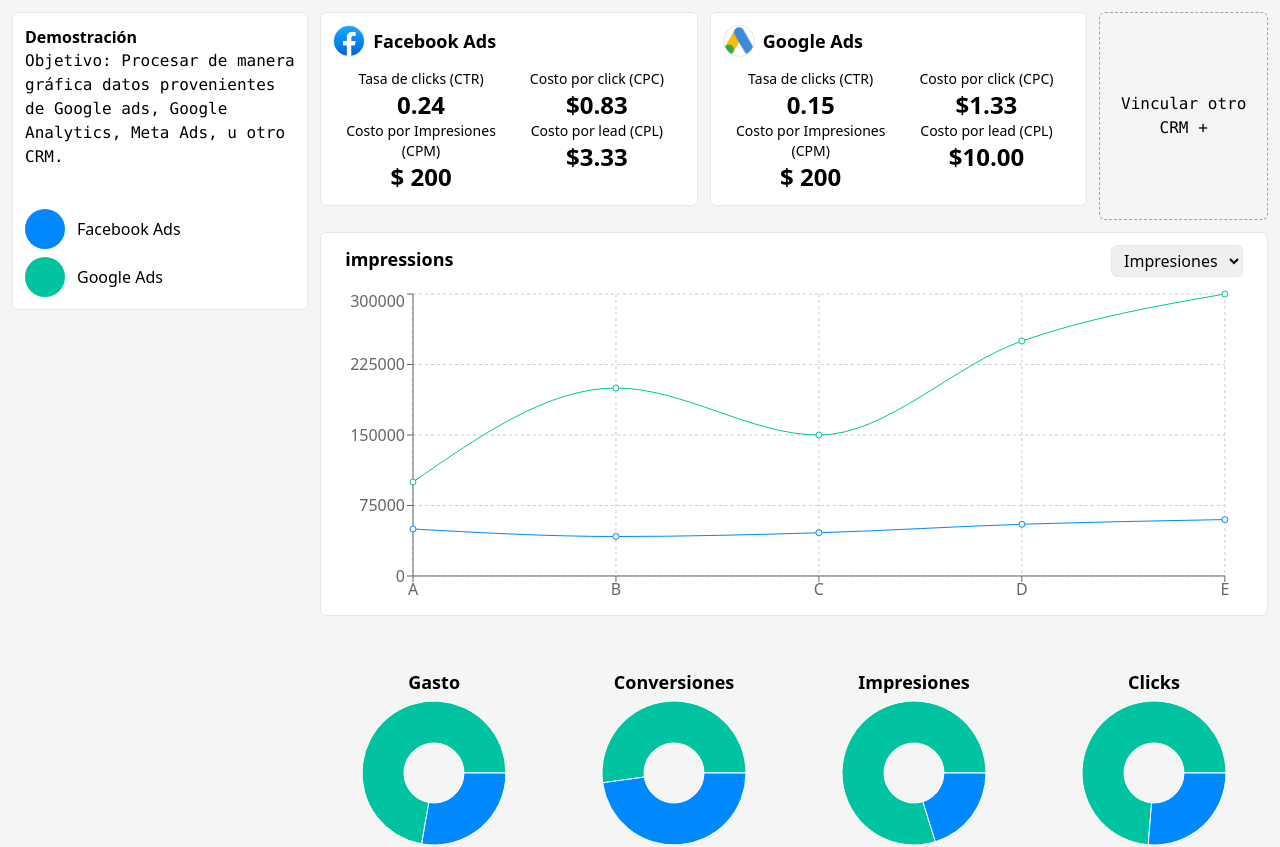
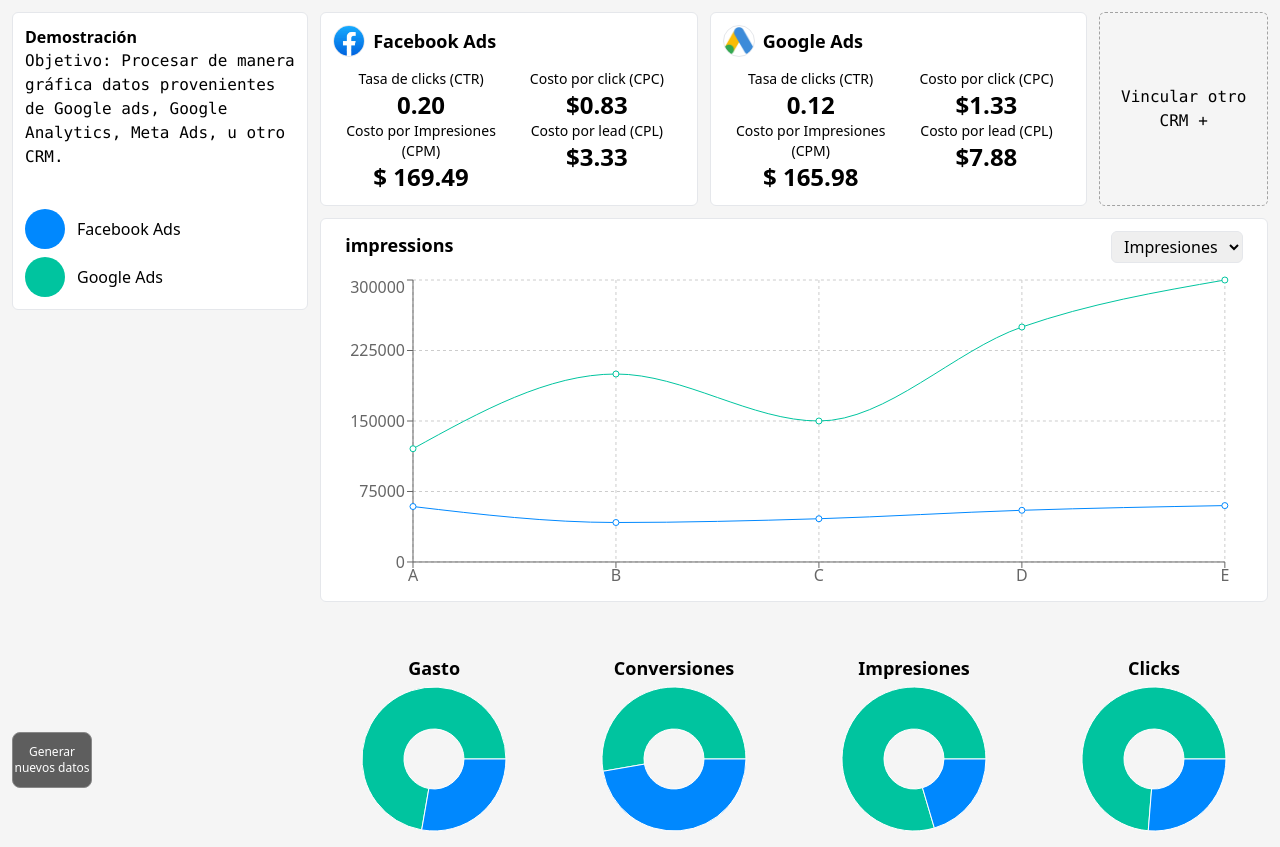
Before and after one commit to bryanlundberg/dashboard-admira, a React (Vite) app: page / in a window 1280 px wide. Shown: the top 847 px of the page. Built offline with nearby package versions, Linux system fonts and the light colour scheme.

Commit message:
minor changes

```diff
--- a/package.json
+++ b/package.json
@@ -17,6 +17,7 @@
   },
   "devDependencies": {
     "@eslint/js": "^9.8.0",
+    "@faker-js/faker": "^8.4.1",
     "@types/react": "^18.3.3",
     "@types/react-dom": "^18.3.0",
     "@vitejs/plugin-react": "^4.3.1",
--- a/public/google-ads.json
+++ b/public/google-ads.json
@@ -2,9 +2,9 @@
   "campaigns": [
     {
       "name": "Campaña 1",
-      "impressions": 100000,
+      "impressions": 120500,
       "clics": 15000,
-      "conversions": 2000,
+      "conversions": 2539,
       "cost": 20000
     },
     {
--- a/public/meta-ads.json
+++ b/public/meta-ads.json
@@ -7,7 +7,7 @@
       "spendingAdvertising": 10000,
       "conversions": 3000,
       "clics": 12000,
-      "impressions": 50000
+      "impressions": 59000
     },
     {
       "name": "Anuncio 2",
--- a/src/App.tsx
+++ b/src/App.tsx
@@ -16,14 +16,17 @@
 import CustomLineChart from "./components/charts/line-chart/custom-line-chart";
 import AdsAddComparison from "./components/ads-comparison/ads-add-comparison";
 import useDashboard from "./hooks/useDashboard";
+import { genNewGoogleData, genNewMetaData } from "./lib/genNewData";
 
 function App() {
-  const { data: metaAds } = useCRMProvider<MetaAds>({
-    url: "/meta-ads.json",
-  });
-  const { data: googleAds } = useCRMProvider<GoogleAds>({
-    url: "/google-ads.json",
-  });
+  const { data: metaAds, setData: handleRandomizeMetaAds } =
+    useCRMProvider<MetaAds>({
+      url: "/meta-ads.json",
+    });
+  const { data: googleAds, setData: handleRandomizeGoogleAds } =
+    useCRMProvider<GoogleAds>({
+      url: "/google-ads.json",
+    });
 
   const { KPI, linealOption, linealGraphData, handleChangeLinealOption } =
     useDashboard({
@@ -169,6 +172,16 @@
             </CampaignPerformance>
           </Container>
         </Container>
+
+        <button
+          onClick={() => {
+            handleRandomizeMetaAds(genNewMetaData());
+            handleRandomizeGoogleAds(genNewGoogleData());
+          }}
+          className="fixed w-20 text-xs text-white border rounded-lg border-neutral-500 bg-neutral-700 bottom-3 left-3 h-14 animate-pulse"
+        >
+          Generar nuevos datos
+        </button>
       </MainLayout>
     </>
   );
--- a/src/components/ads-comparison/ads-add-comparison.tsx
+++ b/src/components/ads-comparison/ads-add-comparison.tsx
@@ -10,7 +10,7 @@
       <div
         {...rest}
         className={twMerge(
-          "w-full grow border border-dashed border-neutral-400 rounded-md bg-transparent flex items-center justify-center hover:bg-neutral-50 hover:cursor-pointer select-none text-center transition duration-200 font-mono h-20 sm:h-52 sm:w-96 p-3",
+          "w-full grow border border-dashed border-neutral-400 rounded-md bg-transparent flex items-center justify-center hover:bg-neutral-50 hover:cursor-pointer select-none text-center transition duration-200 font-mono sm:h-full sm:w-96 p-3",
           className
         )}
       >
--- a/src/components/ads-comparison/ads-comparison.tsx
+++ b/src/components/ads-comparison/ads-comparison.tsx
@@ -53,7 +53,7 @@
             <div className="text-center">
               <div className="text-sm">Costo por Impresiones (CPM)</div>
               <div className="text-2xl font-semibold">
-                $ {(cost / impressions) * 1000}
+                $ {((cost / impressions) * 1000).toFixed(2)}
               </div>
             </div>
 
--- a/src/hooks/useCRMProvider.ts
+++ b/src/hooks/useCRMProvider.ts
@@ -1,5 +1,4 @@
 import { useEffect, useState } from "react";
-// import { GoogleAds, MetaAds } from "../interfaces/api";
 
 interface useCRMProviderProps {
   url: string;
@@ -7,12 +6,7 @@
 
 const useCRMProvider = <T>({ url }: useCRMProviderProps) => {
   const [data, setData] = useState<T | null>(null);
-  const [needUpdate, setNeedUpdate] = useState(false);
   const [isLoading, setIsLoading] = useState(false);
-
-  const triggerSync = () => {
-    setNeedUpdate(true);
-  };
 
   useEffect(() => {
     setIsLoading(true);
@@ -21,9 +15,9 @@
       .then((data) => setData({ ...data }))
       .finally(() => setIsLoading(false))
       .catch((err) => console.log(err));
-  }, [needUpdate, url]);
+  }, [url]);
 
-  return { data, isLoading, triggerSync };
+  return { data, isLoading, setData };
 };
 
 export default useCRMProvider;
--- /dev/null
+++ b/src/lib/genNewData.ts
@@ -0,0 +1,100 @@
+import { GoogleAds, MetaAds } from "../interfaces/api";
+import { faker } from "@faker-js/faker";
+
+export const genNewGoogleData = () => {
+  const googleAds: GoogleAds = {
+    campaigns: [
+      {
+        name: faker.string.alphanumeric(15),
+        impressions: faker.number.int(100000),
+        clics: faker.number.int(15000),
+        conversions: faker.number.int(5000),
+        cost: faker.number.int(10000),
+      },
+      {
+        name: faker.string.alphanumeric(15),
+        impressions: faker.number.int(100000),
+        clics: faker.number.int(15000),
+        conversions: faker.number.int(5000),
+        cost: faker.number.int(10000),
+      },
+      {
+        name: faker.string.alphanumeric(15),
+        impressions: faker.number.int(100000),
+        clics: faker.number.int(15000),
+        conversions: faker.number.int(5000),
+        cost: faker.number.int(10000),
+      },
+      {
+        name: faker.string.alphanumeric(15),
+        impressions: faker.number.int(100000),
+        clics: faker.number.int(15000),
+        conversions: faker.number.int(5000),
+        cost: faker.number.int(10000),
+      },
+      {
+        name: faker.string.alphanumeric(15),
+        impressions: faker.number.int(100000),
+        clics: faker.number.int(15000),
+        conversions: faker.number.int(5000),
+        cost: faker.number.int(10000),
+      },
+    ],
+  };
+
+  return googleAds;
+};
+
+export const genNewMetaData = () => {
+  const metaAds: MetaAds = {
+    ads: [
+      {
+        name: faker.string.alphanumeric(15),
+        range: faker.number.int(50000),
+        participation: faker.number.int(15000),
+        spendingAdvertising: faker.number.int(10000),
+        conversions: faker.number.int(14000),
+        clics: faker.number.int(15000),
+        impressions: faker.number.int(100000),
+      },
+      {
+        name: faker.string.alphanumeric(15),
+        range: faker.number.int(50000),
+        participation: faker.number.int(15000),
+        spendingAdvertising: faker.number.int(10000),
+        conversions: faker.number.int(14000),
+        clics: faker.number.int(15000),
+        impressions: faker.number.int(100000),
+      },
+      {
+        name: faker.string.alphanumeric(15),
+        range: faker.number.int(50000),
+        participation: faker.number.int(15000),
+        spendingAdvertising: faker.number.int(10000),
+        conversions: faker.number.int(14000),
+        clics: faker.number.int(15000),
+        impressions: faker.number.int(100000),
+      },
+      {
+        name: faker.string.alphanumeric(15),
+        range: faker.number.int(50000),
+        participation: faker.number.int(15000),
+        spendingAdvertising: faker.number.int(10000),
+        conversions: faker.number.int(14000),
+        clics: faker.number.int(15000),
+        impressions: faker.number.int(100000),
+      },
+      {
+        name: faker.string.alphanumeric(15),
+        range: faker.number.int(50000),
+        participation: faker.number.int(15000),
+        spendingAdvertising: faker.number.int(10000),
+        conversions: faker.number.int(14000),
+        clics: faker.number.int(15000),
+        impressions: faker.number.int(100000),
+      },
+    ],
+  };
+
+  return metaAds;
+};
```
Also changed, not shown: 2 other files (tests, documents, lock files or other folders).
